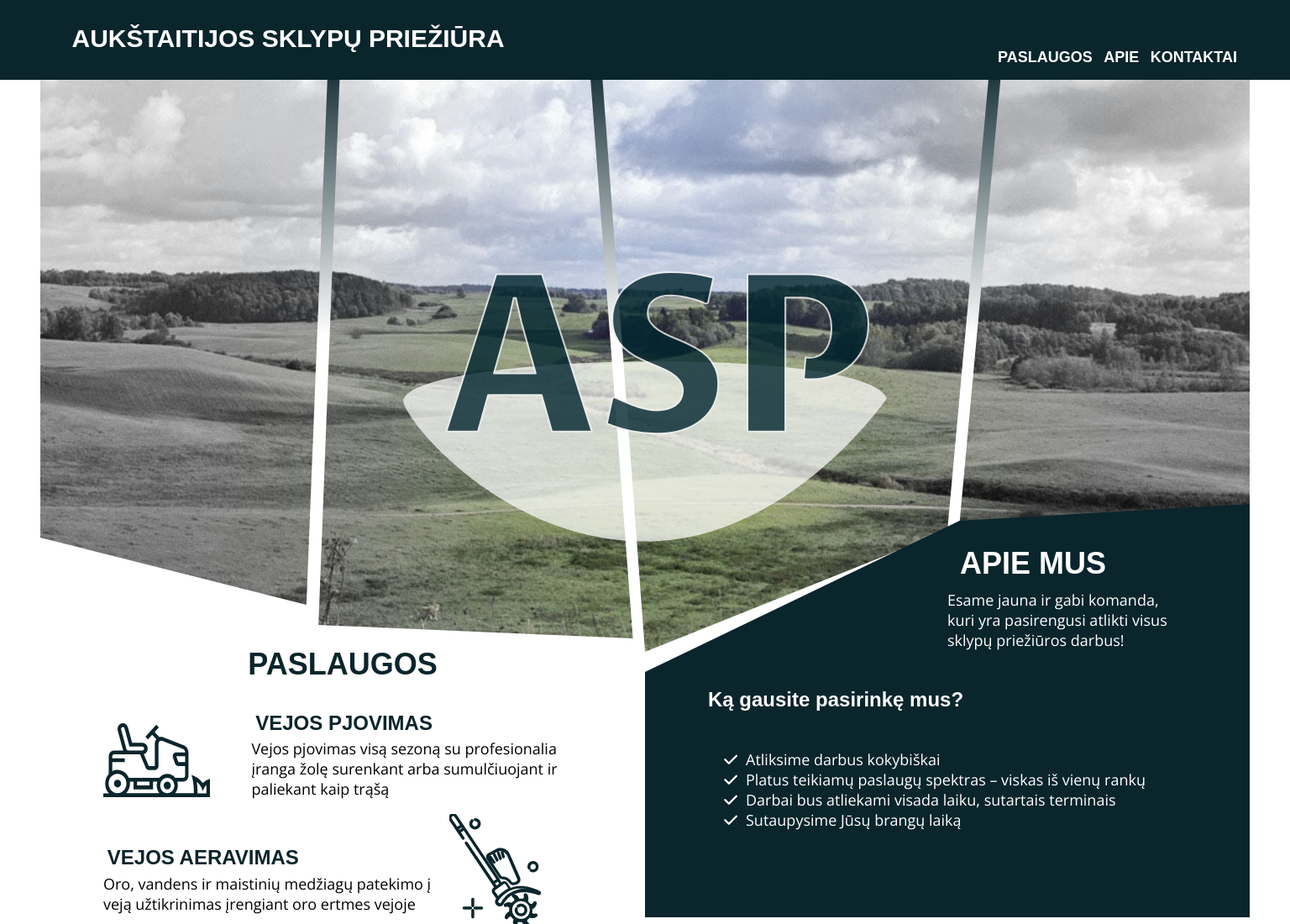
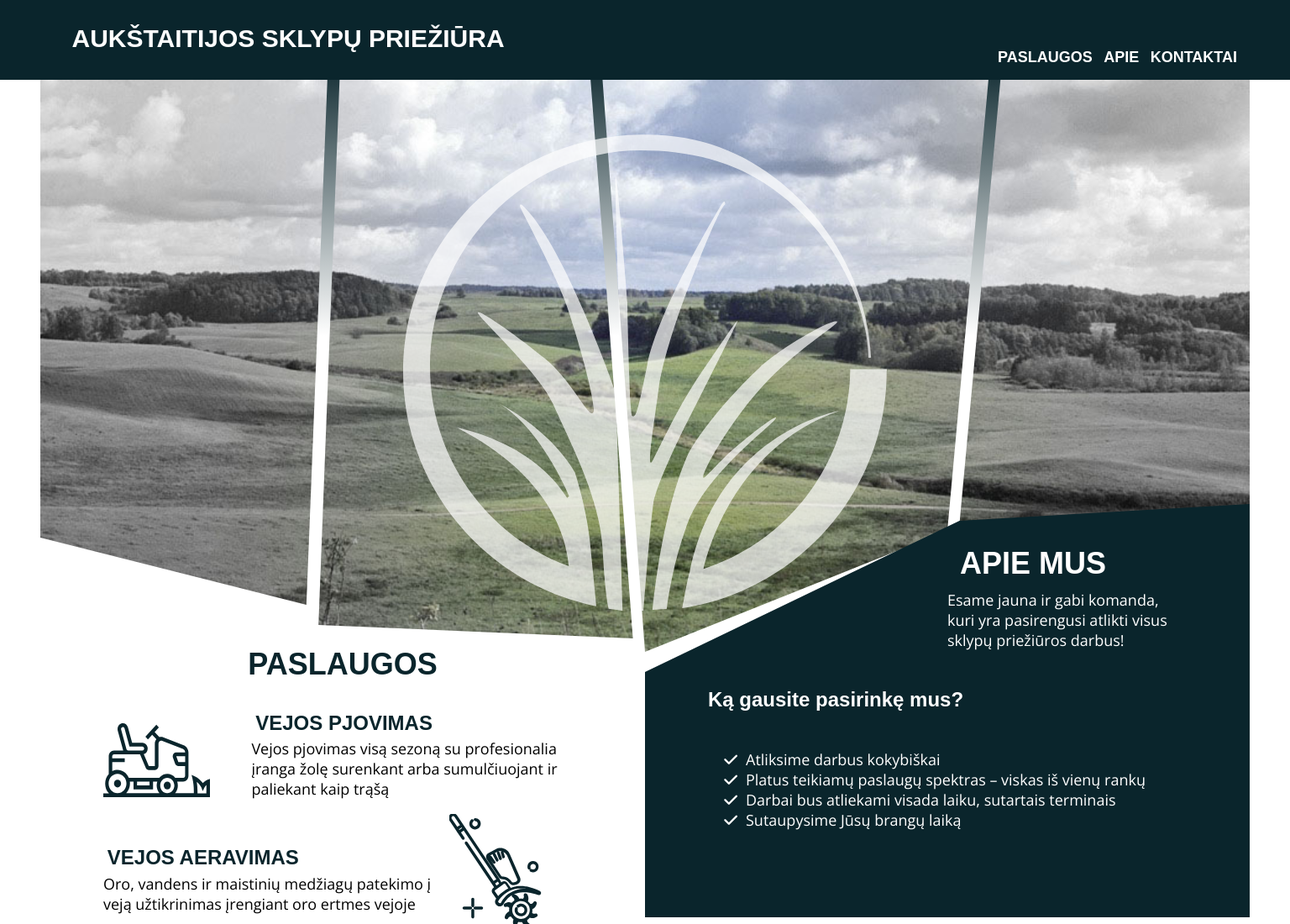
Before and after one commit to julcin/MJ-web, a plain HTML site: page index.html in a window 1536 px wide. Shown: the top 1100 px of the page at 84% size. Drawn offline with nearby package versions, Linux system fonts and the light colour scheme; a web font is replaced by a local one.

Commit message:
added new logo variations

```diff
--- a/css/brand.css
+++ b/css/brand.css
@@ -109,6 +109,13 @@
 }
 
 @media (min-width: 1440px) {
+  .brand__logo {
+    width: 40%;
+    left: 30%;
+    top: 20%;
+    opacity: 0.7;
+
+  }
   #brand {
     clip-path: polygon(
       0% -5%,
--- a/index.html
+++ b/index.html
@@ -96,7 +96,7 @@
 
         <img
           class="brand__logo"
-          src="./img/fake-logo-svg.svg"
+          src="./img/logo/antras paveiksliukas/light.svg"
           alt="Logotipas"
         />
       </div>
```
Also changed, not shown: img/logo/antras paveiksliukas/color text.svg (added), img/logo/antras paveiksliukas/color.svg (added), img/logo/antras paveiksliukas/dark text.svg (added), img/logo/antras paveiksliukas/dark.svg (added), img/logo/antras paveiksliukas/light text.svg (added), img/logo/antras paveiksliukas/light.svg (added), img/logo/antras paveiksliukas/preview.png (added), 2 other files.
